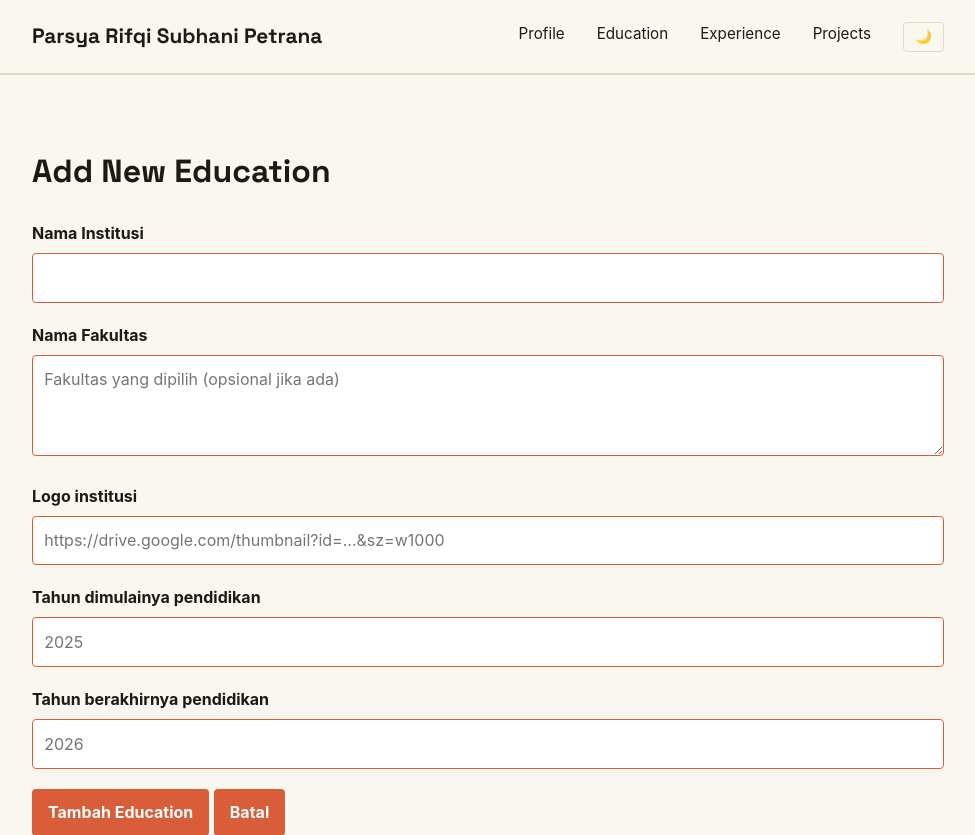
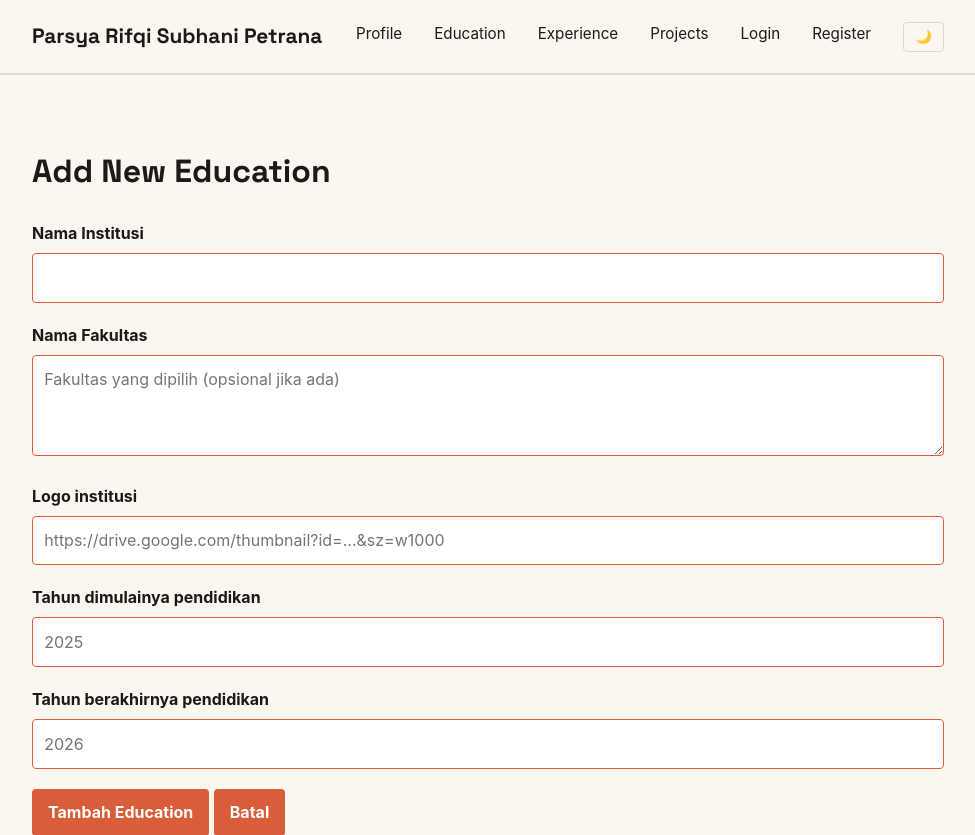
Before and after one commit to parsyarifqi/myportofolio, a Django app: page /education/add/ in a window 1280 px wide. Shown: the top 835 px of the page, without its empty margins (152-1127 px from the left). Run offline with Django 5.2, Linux system fonts and the light colour scheme.

Commit message:
feat: menambahkan status login pengguna di navba

```diff
--- a/templates/base.html
+++ b/templates/base.html
@@ -22,6 +22,13 @@
                 <a href="{% url 'main:show_education' %}">Education</a>
                 <a href="{% url 'main:show_experience' %}">Experience</a>
                 <a href="{% url 'main:show_projects' %}">Projects</a>
+                {% if user.is_authenticated %}
+                    <span class="nav-user">{{ user.username }}</span>
+                    <a href="{% url 'main:logout' %}">Logout</a>
+                {% else %}
+                    <a href="{% url 'main:login' %}">Login</a>
+                    <a href="{% url 'main:register' %}">Register</a>
+                {% endif %}
                 <button id="theme-toggle" class="theme-toggle" aria-label="Toggle dark mode">🌙</button>
             </nav>
         </div>
```
